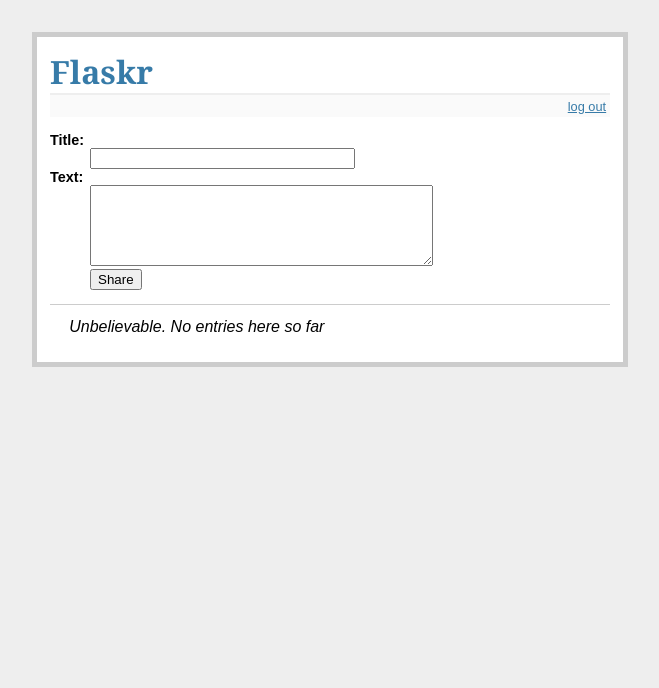
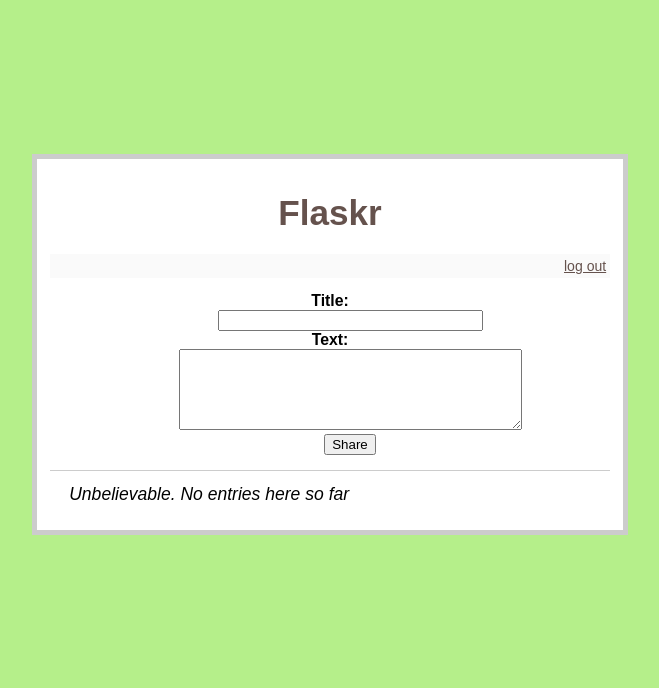
Before and after one commit to jchen2186/EduTize, a Flask app: template flaskr/templates/show_entries.html in a window 1280 px wide. Shown: the top 688 px of the page, without its empty margins (310-969 px from the left). Run offline with Flask 2, Linux system fonts and the light colour scheme; the template is opened without the code that fills it, so the values that code supplies are empty; the visitor is signed in with stand-in values (Sample User, id 1).

Commit message:
doing frontendshit

```diff
--- /dev/null
+++ b/app/static/style.css
@@ -0,0 +1,96 @@
+html, body {
+  text-align: center;
+  margin: 0;
+  padding: 5%;
+  font-family: sans-serif;
+  font-size-adjust: 0.58;
+  background: #B5EF8A;
+}
+
+a, h1, h2 {
+  color: #65524D;
+}
+
+h1, h2 {
+  font-family: sans-serif,
+  text-align: center;
+}
+
+h1 {
+  border-bottom: 2px
+}
+
+h2 {
+  font-size: 1.2em;
+}
+
+.page {
+  margin: 2em auto;
+  width: 35em;
+  border: 5px solid #ccc;
+  padding: 0.8em;
+  background: white;
+}
+
+.entries {
+  list-style: none;
+  margin: 0;
+  padding: 0;
+}
+
+.entries li {
+  margin: 0.8em 1.2em;
+}
+
+.entries li h2 {
+  margin-left: -1em;
+}
+
+.add-entry {
+  font-size: 0.9em;
+  border-bottom: 1px solid #ccc;
+}
+
+.add-entry dl   { font-weight: bold; }
+.metanav        { text-align: right; font-size: 0.8em; padding: 0.3em;
+                  margin-bottom: 1em; background: #fafafa; }
+.flash          { background: #cee5F5; padding: 0.5em;
+                  border: 1px solid #aacbe2; }
+.error          { background: #f0d6d6; padding: 0.5em; }
+
+ul {
+    position: relative;
+    margin: relative;
+    list-style-type: none;
+    margin: 0;
+    padding: 0;
+    overflow: hidden;
+
+}
+
+li {
+    float: left;
+}
+
+li a {
+    display: block;
+    color: white;
+    text-align: center;
+    padding: 14px 16px;
+    background-color: #817E9F;
+    text-decoration: none;
+}
+
+li a:hover {
+    background-color: #111;
+}
+
+#menu-outer {
+	height: 84px;
+	background: url(images/bar-bg.jpg) repeat-x;
+}
+
+.table {
+	display: table;   /* Allow the centering to work */
+	margin: 0 auto;
+}
--- a/app/templates/add_upcoming_assignment.html
+++ b/app/templates/add_upcoming_assignment.html
@@ -1,5 +1,6 @@
-{% extends "layout.html" %}
+{% extends "base.html" %}
 {% block body %}
+  <link rel="stylesheet" type="text/css" href="styles.css">
   <h2>Add Upcoming Assignment</h2>
   {% if error %}<p class=error><strong>Error:</strong> {{ error }}{% endif %}
   <form action="{{ url_for('course_created') }}" method="post">
@@ -9,14 +10,13 @@
       <dt>Course:</dt>
       <dd><input type=text name=course></dd> <!--category is variable/input-->
       <dt>Category:</dt>
-      <dd><input type=text name=category> <!--course is variable/input-->
+      <dd> <!--course is variable/input-->
         <form>
           <input type="radio" name="heirarchy" value="quiz">Quiz<br>
           <input type="radio" name="heirarchy" value="homework">Homework<br>
           <input type="radio" name="heirarchy" value="lab">Lab</br>
           <input type="radio" name="heirarchy" value="test">Test</br>
         </form>
-      </dd>
       <dt>Deadline:<br>(mm/dd/yyyy)</dt>
       <dd><input type=text name=deadline></dd><!--deadline is variable/input-->
     </dl>
--- a/app/templates/index.html
+++ b/app/templates/index.html
@@ -1,5 +1,9 @@
 <html>
   <head>
+    {% block stylesheet %}
+        <link rel="stylesheet" href="{{ url_for('static', filename='style.css') }} ">
+    {% endblock %}
+
     {% if title %}
     <title>{{ title }} - EduTize</title>
     {% else %}
```
Also changed, not shown: app/templates/base.html (+14 -1 lines).
